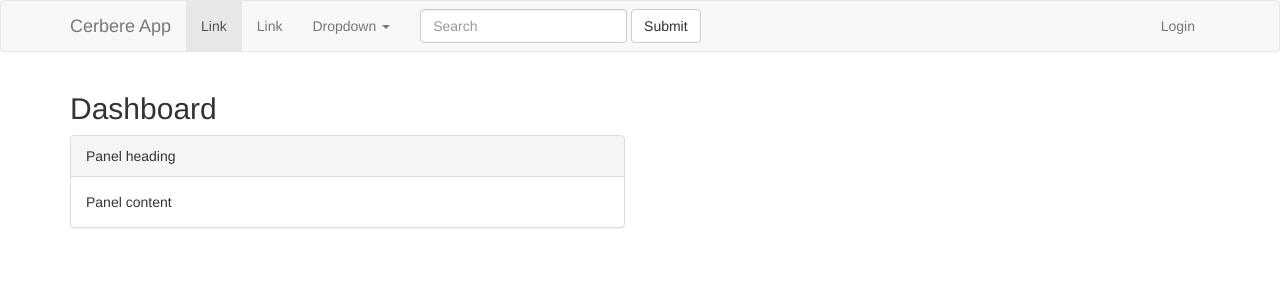
After one commit to SM2G/cerbereapp-flask, a Python web app: template cerbereapp/templates/dashboard.html in a window 1280 px wide. The commit adds this page. Shown: the top 300 px of the page. Run offline with Jinja, Linux system fonts and the light colour scheme; the template is opened without the code that fills it, so the values that code supplies are empty; some libraries are stand-ins or nearby versions.

Commit message:
added dashboard boilerplate

```diff
--- /dev/null
+++ b/cerbereapp/templates/dashboard.html
@@ -0,0 +1,18 @@
+{% extends "layout.html" %}
+{% block content %}
+<div class="container">
+    <div class="row ">
+    </div>
+    <div class="row">
+        <div class="col-md-6">
+            <h2>Dashboard</h2>
+            <div class="panel panel-default">
+                <div class="panel-heading">Panel heading</div>
+                <div class="panel-body">
+                    Panel content
+                </div>
+            </div>
+        </div>
+    </div>
+</div>
+{% endblock %}
--- a/cerbereapp/templates/index.html
+++ b/cerbereapp/templates/index.html
@@ -2,7 +2,9 @@
 {% block content %}
 <div class="container">
   <div class="row">
-    Logged in as {{ username }} </br>
+    {% if current_user.is_authenticated %}
+        Logged in as {{ current_user.username }} </br>
+    {% endif %}
     <b><a href="/logout">click here to log out</a></b>
 
     <input type="button" class="btn btn-default" onclick="sayHello()" value="Say Hello" />
--- a/cerbereapp/templates/login.html
+++ b/cerbereapp/templates/login.html
@@ -10,8 +10,8 @@
     <div class="col-md-6 col-md-offset-3">
       <h2>Login</h2>
       <form action="" method="post">
-        <p><input class="form-control" type=text name=username></p>
-        <p><input class="form-control" type="password" name=password></p>
+        <p><input class="form-control" type=text name=email placeholder="your@mail.com"></p>
+        <p><input class="form-control" type="password" name=password placeholder="YourPassword"></p>
         <p class="text-right"><input class="btn btn-primary" type=submit value=Login></p>
         <p class="text-right"><a href="#" class="btn btn-default">Forgotten password</a></p>
       </form>
```
Also changed, not shown: cerbereapp/views.py (+28 -4 lines), README.md.
